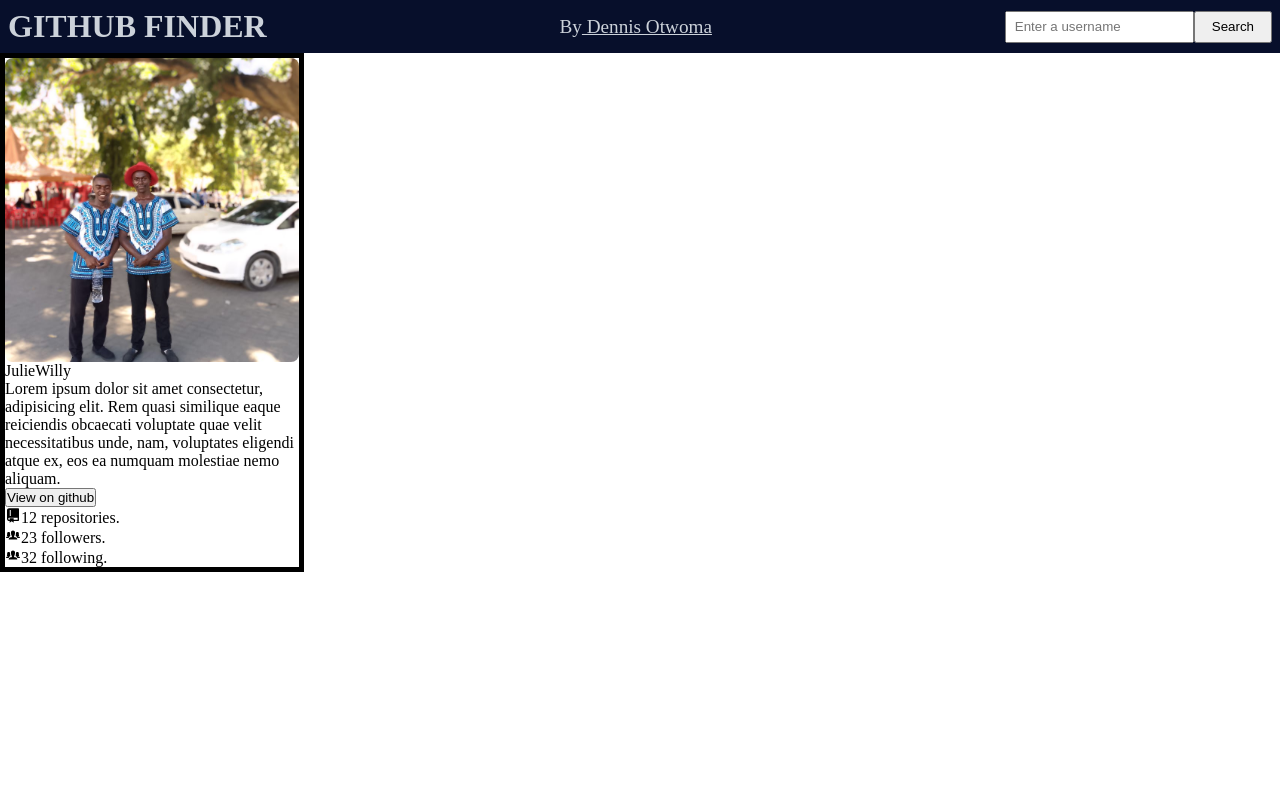
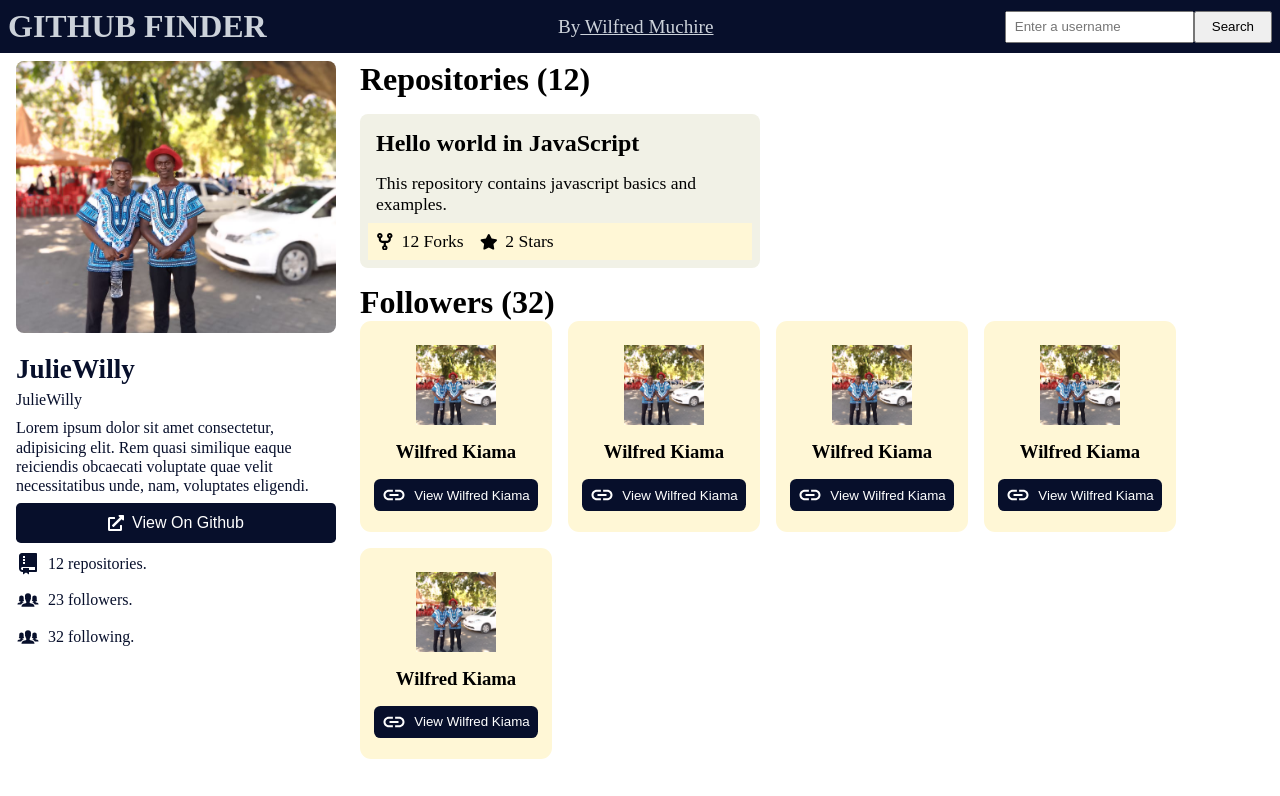
Before and after one commit to JulieWilly/Finder_six_blond, a React (Vite) app: page / in a window 1280 px wide. Shown: the top 796 px of the page. Built offline with nearby package versions, Linux system fonts and the light colour scheme.

Commit message:
Adding the project design

```diff
--- a/src/components/Header.jsx
+++ b/src/components/Header.jsx
@@ -8,7 +8,7 @@ const HeaderSect = () => {
             <h1>GITHUB FINDER</h1>
           </div>
           <p>
-            By<span> Dennis Otwoma </span>
+            By<span> Wilfred Muchire </span>
           </p>
 
           <div className="searchInput">
--- a/src/components/header.css
+++ b/src/components/header.css
@@ -1,6 +1,7 @@
 :root{
     --primary-color: #070f2b;
     --secondery-color: #ccd2da;
+    --card-color: #F1F1E6;
 }
 
 .headerSect {
--- a/src/pages/Home/Home.jsx
+++ b/src/pages/Home/Home.jsx
@@ -1,7 +1,77 @@
 import { RiGitRepositoryFill } from "react-icons/ri";
 import { IoIosPeople } from "react-icons/io";
 import './home.css'
+import { IoMdLink } from "react-icons/io";
+import { FaCodeFork } from "react-icons/fa6";
+import { FaStar } from "react-icons/fa";
 import userImg from '../../assets/mombasainit.jpg'
+import { FaExternalLinkAlt } from "react-icons/fa";
+
+const Network = ({followerImg, followerName}) => {
+  return (
+    <>
+      <div className="followers">
+        <div className="followerImg">
+          <img src={followerImg} alt="" />
+        </div>
+        <h3>{followerName}</h3>
+        <button>{<IoMdLink className="icons" />} View {followerName} </button>
+      </div>
+    </>
+  );
+}
+const Title = ({title, number}) => {
+    return <>
+    <h1>{title} ({number})</h1>
+    </>
+}
+const UserDetailsSect = ({cardTitle, cardDesc, forks, stars}) => {
+    return (
+      <>
+        <div className="detailsSect">
+          <Title title={"Repositories"} number={12} />
+          <div className="repositories">
+            <div className="card">
+              <div className="cardTop">
+                <h2>{cardTitle}</h2>
+                <p>{cardDesc}</p>
+              </div>
+              <div className="cardBottom">
+                <div className="items">
+                  <p>
+                    {<FaCodeFork />} {forks} Forks
+                  </p>
+                  <p>
+                    {<FaStar />}
+                    {stars} Stars
+                  </p>
+                </div>
+              </div>
+            </div>
+          </div>
+          <Title title={"Followers"} number={32} />
+          <div className="followersSect">
+            <Network followerName={"Wilfred Kiama"} followerImg={userImg} />
+            <Network followerName={"Wilfred Kiama"} followerImg={userImg} />
+            <Network followerName={"Wilfred Kiama"} followerImg={userImg} />
+            <Network followerName={"Wilfred Kiama"} followerImg={userImg} />
+
+            <Network followerName={"Wilfred Kiama"} followerImg={userImg} />
+          </div>
+          <Title title={"Follows"} number={20} />
+          <div className="followersSect">
+            <Network followerName={"Wilfred Kiama"} followerImg={userImg} />
+            <Network followerName={"Wilfred Kiama"} followerImg={userImg} />
+            <Network followerName={"Wilfred Kiama"} followerImg={userImg} />
+            <Network followerName={"Wilfred Kiama"} followerImg={userImg} />
+
+            <Network followerName={"Wilfred Kiama"} followerImg={userImg} />
+          </div>
+        </div>
+      </>
+    );
+}
+
 const UserDetails = ({
   userImg,
   userName,
@@ -12,7 +82,7 @@ const UserDetails = ({
   userFollows,
 }) => {
   return (
-    <section className="homeSect">
+    <section className="home_sect">
       <div className="user_section">
         <div className="userImg">
           <img src={userImg} alt="" />
@@ -21,18 +91,18 @@ const UserDetails = ({
           <h1> {userName}</h1>
           <p>{userShortName}</p>
           <p>{userDescription}</p>
-          <button>View on github</button>
+          <button> {<FaExternalLinkAlt />}View on github</button>
           <div className="userNetwork">
             <p>
-              {<RiGitRepositoryFill />}
+              {<RiGitRepositoryFill className="icons" />}
               {userRepos} repositories.
             </p>
             <p>
-              {<IoIosPeople />}
+              {<IoIosPeople className="icons" />}
               {userFollowers} followers.
             </p>
             <p>
-              {<IoIosPeople />}
+              {<IoIosPeople className="icons" />}
               {userFollows} following.
             </p>
           </div>
@@ -44,17 +114,21 @@ const UserDetails = ({
 const Home = () => {
   return (
     <>
-
+      <div className="homeSect">
         <UserDetails
           userImg={userImg}
+          userName={"JulieWilly"}
           userShortName={"JulieWilly"}
           userDescription={
-          "Lorem ipsum dolor sit amet consectetur, adipisicing elit. Rem quasi similique eaque reiciendis obcaecati voluptate quae velit necessitatibus unde, nam, voluptates eligendi atque ex, eos ea numquam molestiae nemo aliquam."
+            "Lorem ipsum dolor sit amet consectetur, adipisicing elit. Rem quasi similique eaque reiciendis obcaecati voluptate quae velit necessitatibus unde, nam, voluptates eligendi."
           }
           userRepos={12}
           userFollows={32}
           userFollowers={23}
         />
+
+        <UserDetailsSect cardTitle={'Hello world in JavaScript'} cardDesc={'This repository contains javascript basics and examples.'} forks={12} stars={2}/>
+      </div>
     </>
   );
 };
--- a/src/pages/Home/home.css
+++ b/src/pages/Home/home.css
@@ -1,18 +1,25 @@
+
+:root {
+    --card-color: #F1F1E6;
+    --color-white: #ffffff;
+    --followers-card-color:#fff7d6;
+}
+
 .homeSect {
     display: flex;
     flex-direction: row;
+    margin: .5rem 1rem;
+    gap: 1.5rem;
 }
 
 .user_section {
     display: flex;
-    border: 5px solid black;
     flex-direction: column;
-    width: 19rem;
-
+    width: 20rem;
 }
 .userImg {
     width: 100%;
-    height: 19rem;
+    height: 17rem;
     border-radius: .5rem;
     overflow: hidden;
 }
@@ -21,5 +28,130 @@
     height: 100%;
     display: block;
     object-fit: cover;
+}
+
+.user_section .userDesc{
+    color: var(--primary-color);
+    padding: 1.3rem 0;
+}
+
+.userDesc h1 {
+    font-size: 1.7rem;
+}
+
+.userDesc p{
+    padding: 0.3rem 0;
+    line-height: 1.2rem;
+}
+
+.userDesc button{
+    margin-top: .2rem;
+    border-radius: .3rem;
+    height: 2.5rem;
+    width: 100%;
+    border: none;
+    background-color: var(--primary-color);
+    color: var(--color-white);
+    font-size: 1rem;
+    text-transform: capitalize;
+    display: flex;
+    gap: .5rem;
+    align-items: center;
+    cursor: pointer;
+    justify-content: center;
+}.userDesc .userNetwork p{
+    margin-top: .2rem;
+    display: flex;
+    align-items: center;
+    gap: .5rem;
 
 }
+.icons {
+    font-size: 1.5rem;
+}
+
+
+
+/*##############  DETAILS SECTIOIN ################33*/
+.detailsSect {
+    display: flex;
+    flex-direction: column;
+    width: 100%;
+}
+
+.repositories {
+    width: 100%;
+    padding: 1rem 0;
+}
+
+.card {
+    width: 25rem;
+    border-radius: .5rem;
+    background-color: var(--card-color);
+    padding: .5rem;
+}
+.card h2{
+    font-size: 1.5rem;
+    padding: .5rem;
+}
+.card p {
+    padding: .5rem;
+    font-size: 1.1rem;
+}
+
+.items{
+    display: flex;
+    background-color: #fff7d6;
+}
+.items p{
+    display: flex;
+    align-items: center;
+    gap: .5rem;
+}
+
+ .followers {
+    width: 12rem;
+    border-radius: .7rem;
+    display: flex;
+    padding: 1rem 0;
+    flex-direction: column;
+    align-items: center;
+    background-color:var(--followers-card-color) ;
+ }
+.followerImg{
+    margin-top: .5rem;
+    width: 5rem;
+    height: 5rem;
+}
+.followerImg img {
+    width: 100%;
+    height: 100%;
+    object-fit: cover;
+    display: block;
+}
+
+.followers h3{
+    margin-top: 1rem;
+}
+.followers button{
+    height: 2rem;
+    margin-top: 1rem;
+    border-radius: .4rem;
+    padding: .5rem;
+    display: flex;
+    flex-direction: row;
+    align-items: center;
+    gap: .5rem;
+    color: var(--color-white);
+    background-color: var(--primary-color);
+    border: none;
+    margin-bottom: .3rem;
+}
+.followersSect {
+    display: flex;
+    flex-direction: row;
+    align-items: center;
+    gap: 1rem;
+    flex-wrap: wrap;
+    margin-bottom: 2rem;
+}
```
Lines whose indentation alone changed are shown as unchanged.
